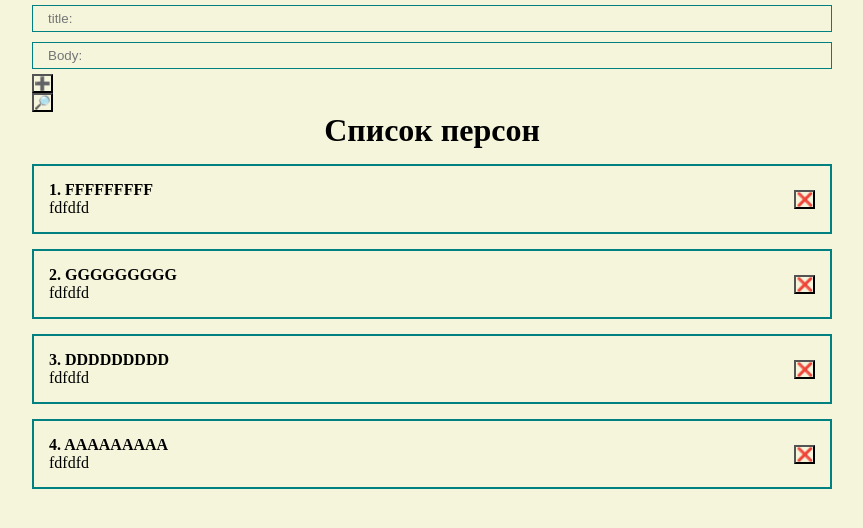
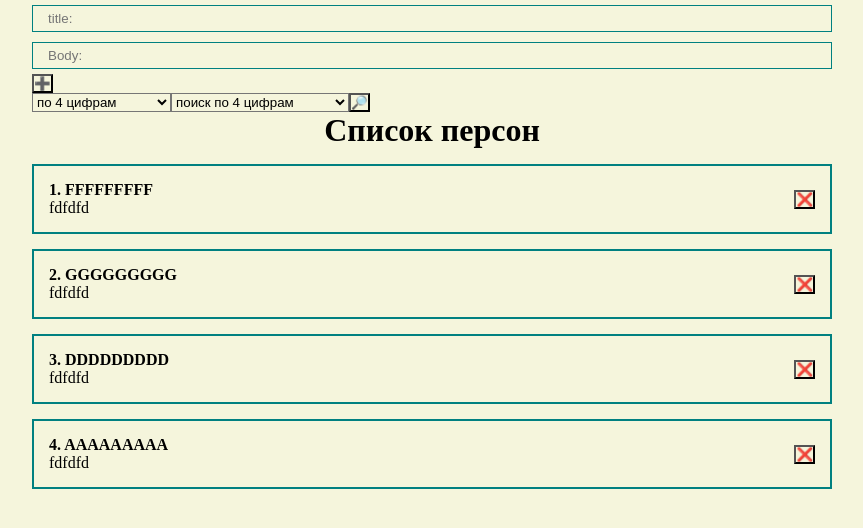
Before and after one commit to oxpan/webclient_rpbd, a React (Create React App) app: page / in a window 1280 px wide. Shown: the top 528 px of the page, without its empty margins (208-1071 px from the left). Built offline with nearby package versions, Linux system fonts and the light colour scheme.

Commit message:
добавлен select с обратной связью

```diff
--- a/src/App.js
+++ b/src/App.js
@@ -5,6 +5,7 @@ import PersonItem from "./phonebook/PersonItem";
 import "./styles/App.css"
 import PersonList from "./phonebook/PersonList";
 import PhoneBookForm from "./phonebook/PhoneBookForm";
+import Select from "./phonebook/UI/select/Select";
 
 function App() {
     const [persone,setPerson] = useState([
@@ -25,8 +26,37 @@ function App() {
     <div className="App">
 
         <PhoneBookForm create={createPerson}/>
-        <Button>🔎</Button>
-        <PersonList remove={removePerson} persone={persone} title={"Список персон"}/>
+
+
+        <div>
+            <Select
+                defaultValue={"поиск"}
+                options={[
+                    {value:'title',name:"по 4 цифрам"},
+                    {value:'title',name:"по ФИО"},
+                    {value:'title',name:"по всем атрибутам"}
+                ]}
+            />
+
+            <select name="" id="">
+                <option value="value1">поиск по 4 цифрам</option>
+                <option value="value1">поиск по ФИО</option>
+                <option value="value1">поиск по всем атрибутам</option>
+            </select>
+            <Button>🔎</Button>
+        </div>
+
+
+        {persone.length
+            ?
+            <PersonList remove={removePerson} persone={persone} title={"Список персон"}/>
+            :
+            <h1 style={{textAlign:'center'}}>
+                Персон не существует!
+            </h1>
+        }
+
+
 
     </div>
   );
--- /dev/null
+++ b/src/phonebook/UI/select/Select.jsx
@@ -0,0 +1,19 @@
+import React from 'react';
+
+const Select = ({options,defaultValue,value,onChange}) => {
+    return (
+        <select
+            value={value}
+            onChange={event => onChange(event.target.value)}
+        >
+            <option disabled value="">{defaultValue}</option>
+            {options.map(option =>
+                <option key={option.value} value={option.value}>
+                    {option.name}
+                </option>
+            )}
+        </select>
+    );
+};
+
+export default Select;
```
